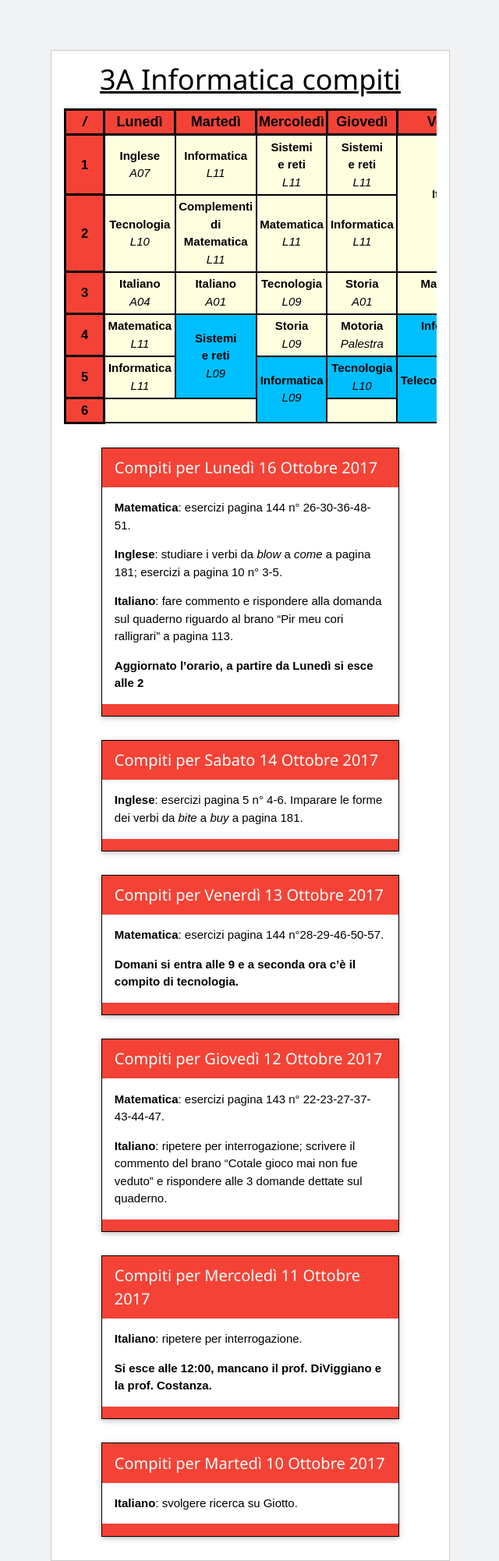
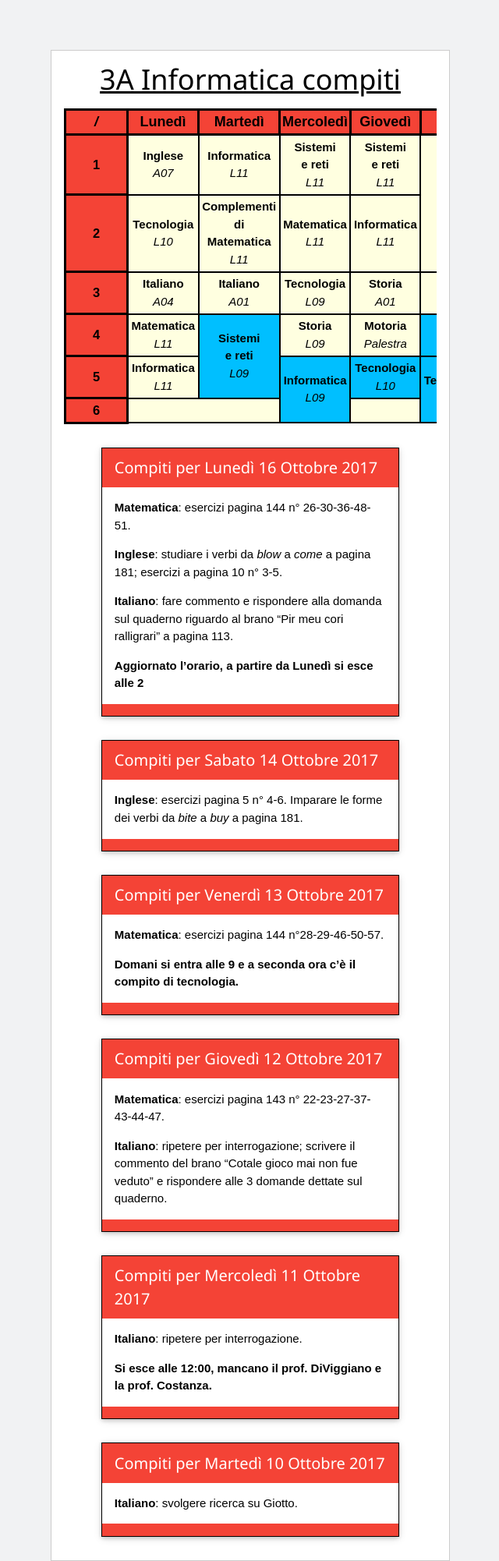
Before and after one commit to 3AIET/3aiet.github.io, a Jekyll site: the page built from index.md, in a window 1280 px wide. Shown: the whole page at 78% size, without its empty margins (319-959 px from the left). Built offline with Jekyll 4.4.1, drawn with Linux system fonts in a browser that asks for light colours.

Commit message:
Update style.css

```diff
--- a/assets/style.css
+++ b/assets/style.css
@@ -26,7 +26,7 @@ td.lab		{
 th.giorni 	{
 	border: 3px solid black;
 	min-height: 38px;
-	min-width: 50px;
+	min-width: 80px;
 	background-color: #f44336;
 	font-size: 120%
 }
```
